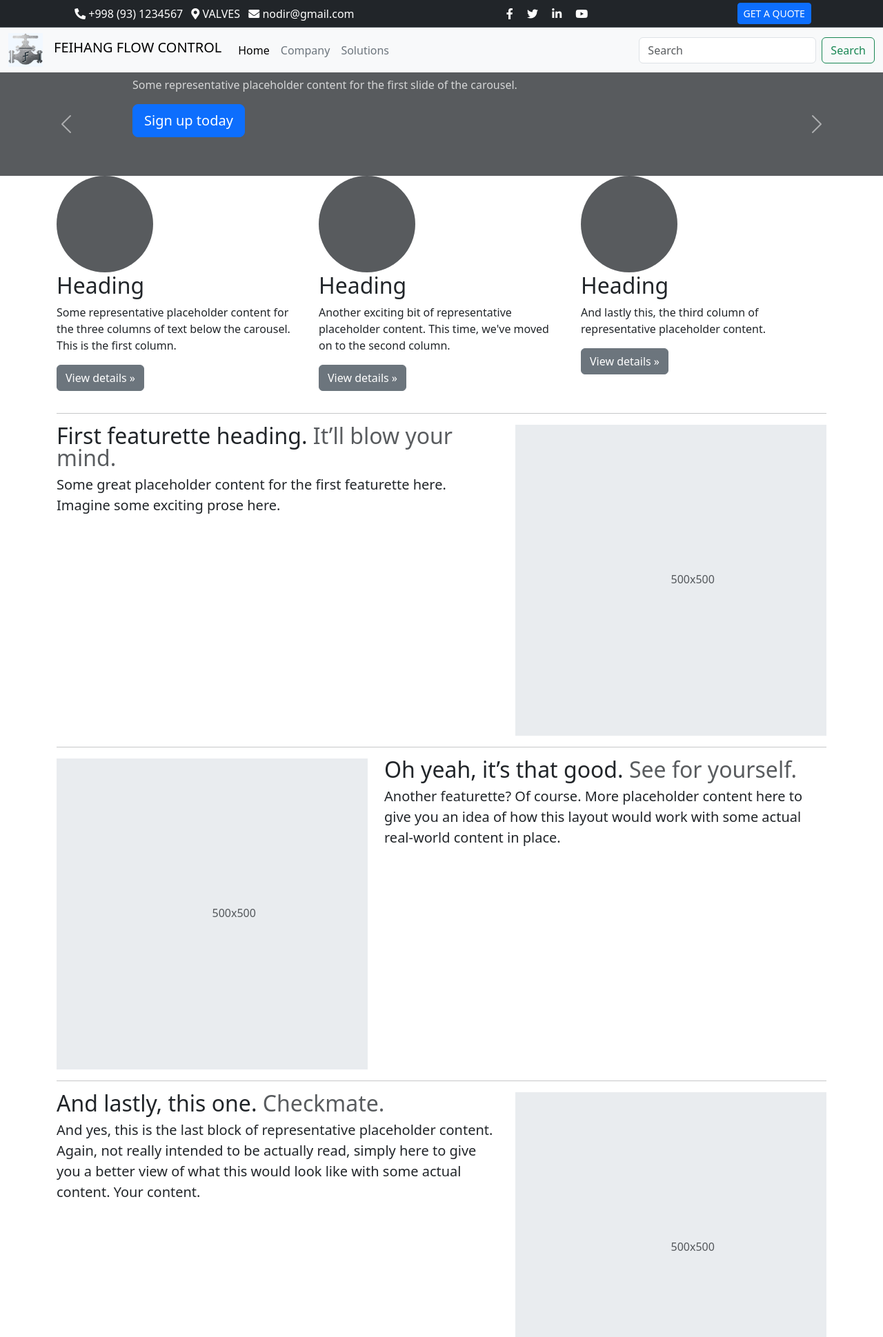
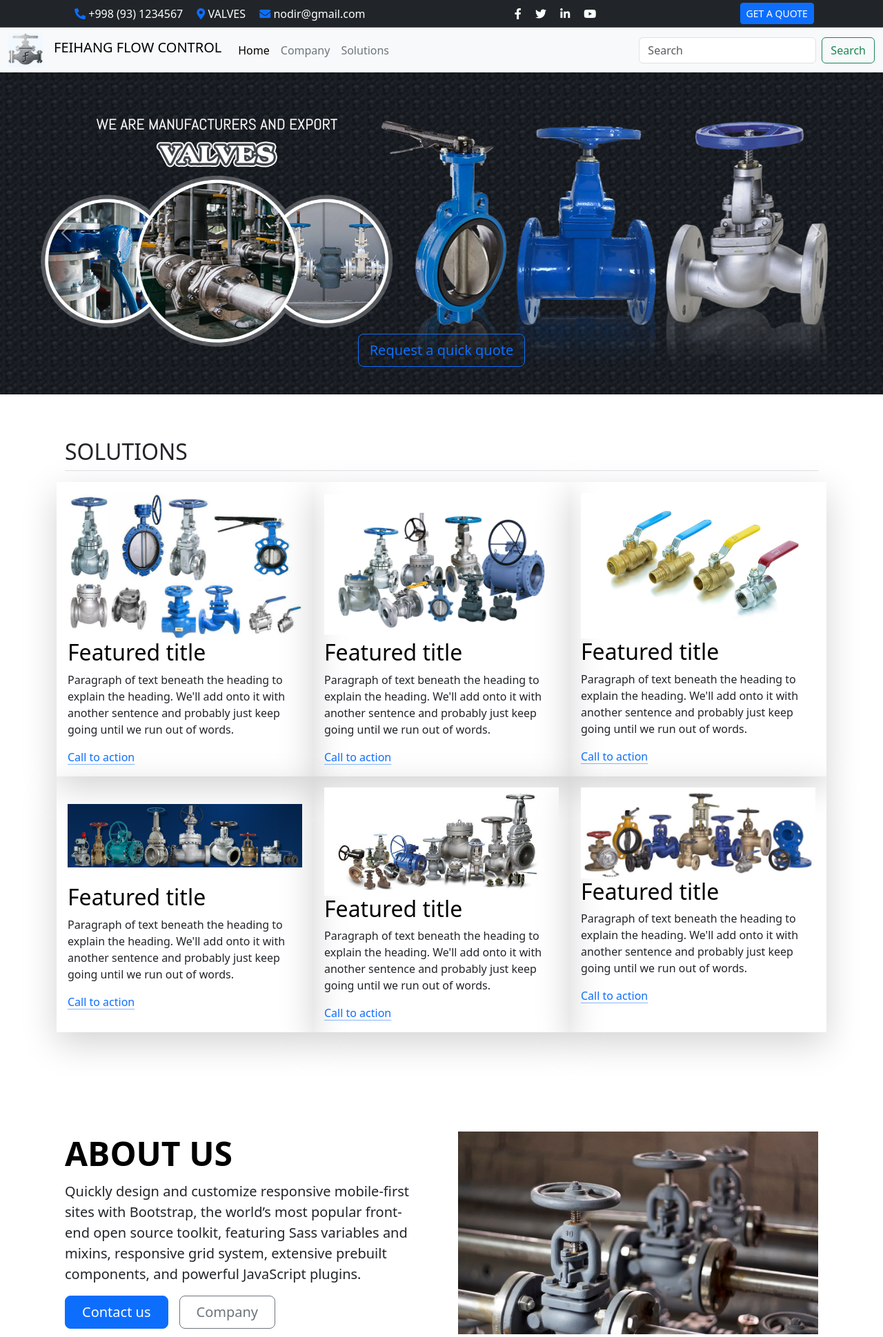
Before and after one commit to NodirByte/Controlvalve-Tech, a Django app: page / in a window 1280 px wide. Shown: the top 1939 px of the page at 69% size. Run offline with Django 5.2, Linux system fonts and the light colour scheme; parts of the project's set-up code (start-up, migrations or seed data) failed here and were passed over.

Commit message:
add main page content

```diff
--- a/website/templates/_footer.html
+++ b/website/templates/_footer.html
@@ -1,16 +1,16 @@
 {% load static %}
 <div class="container-fluid">
   <footer class="d-flex flex-wrap justify-content-between align-items-center py-3 my-4 border-top">
-    <div class="col-md-4 d-flex align-items-center">
+    <div class="col-md-6 d-flex align-items-center">
       <a href="/" class="mb-3 me-2 mb-md-0 text-body-secondary text-decoration-none lh-1">
         <img src="{% static 'images/logo.jpg' %}" alt="logo" width="50" class="mr-2" />
       </a>
       <span class="mb-3 mb-md-0 text-body-secondary"
-        >© 2024 FEIHANG FLOW CONTROL, by NodirByte</span
+        >© 2024 FEIHANG FLOW CONTROL, <br />by NodirByte</span
       >
     </div>
 
-    <ul class="nav col-md-4 justify-content-end list-unstyled d-flex">
+    <ul class="nav col-md-4 justify-content-end d-flex">
       <li class="ms-3">
         <a class="text-body-secondary" href="#"><i class="text-dark mx-2 fab fa-facebook-f"></i></a>
       </li>
--- a/website/templates/_topbar.html
+++ b/website/templates/_topbar.html
@@ -2,9 +2,13 @@
   class="d-flex flex-wrap align-items-center justify-content-center justify-content-md-around py-1 border-bottom bg-dark border-bottom border-body"
   data-bs-theme="dark">
   <div class="pr-2">
-    <span class="text-white mx-1"><i class="fas fa-phone-alt"></i> +998 (93) 1234567</span>
-    <span class="text-white mx-1"><i class="fas fa-map-marker-alt"></i> VALVES</span>
-    <span class="text-white mx-1"><i class="fas fa-envelope"></i> nodir@gmail.com</span>
+    <span class="text-white mx-2"
+      ><i class="text-primary fas fa-phone-alt"></i> +998 (93) 1234567</span
+    >
+    <span class="text-white mx-2"><i class="text-primary fas fa-map-marker-alt"></i> VALVES</span>
+    <span class="text-white mx-2"
+      ><i class="text-primary fas fa-envelope"></i> nodir@gmail.com</span
+    >
   </div>
 
   <div>
--- a/website/templates/main.html
+++ b/website/templates/main.html
@@ -1,94 +1,38 @@
-{% extends "layout/base.html" %} {% block title %}Home{% endblock %}
+{% extends "layout/base.html" %} {% block title %}Home{% endblock %} {% load static %}
 
 <!-- body -->
 {% block body %}
-<svg xmlns="http://www.w3.org/2000/svg" class="d-none">
-  <symbol id="check2" viewBox="0 0 16 16">
-    <path
-      d="M13.854 3.646a.5.5 0 0 1 0 .708l-7 7a.5.5 0 0 1-.708 0l-3.5-3.5a.5.5 0 1 1 .708-.708L6.5 10.293l6.646-6.647a.5.5 0 0 1 .708 0z"></path>
-  </symbol>
-  <symbol id="circle-half" viewBox="0 0 16 16">
-    <path d="M8 15A7 7 0 1 0 8 1v14zm0 1A8 8 0 1 1 8 0a8 8 0 0 1 0 16z"></path>
-  </symbol>
-  <symbol id="moon-stars-fill" viewBox="0 0 16 16">
-    <path
-      d="M6 .278a.768.768 0 0 1 .08.858 7.208 7.208 0 0 0-.878 3.46c0 4.021 3.278 7.277 7.318 7.277.527 0 1.04-.055 1.533-.16a.787.787 0 0 1 .81.316.733.733 0 0 1-.031.893A8.349 8.349 0 0 1 8.344 16C3.734 16 0 12.286 0 7.71 0 4.266 2.114 1.312 5.124.06A.752.752 0 0 1 6 .278z"></path>
-    <path
-      d="M10.794 3.148a.217.217 0 0 1 .412 0l.387 1.162c.173.518.579.924 1.097 1.097l1.162.387a.217.217 0 0 1 0 .412l-1.162.387a1.734 1.734 0 0 0-1.097 1.097l-.387 1.162a.217.217 0 0 1-.412 0l-.387-1.162A1.734 1.734 0 0 0 9.31 6.593l-1.162-.387a.217.217 0 0 1 0-.412l1.162-.387a1.734 1.734 0 0 0 1.097-1.097l.387-1.162zM13.863.099a.145.145 0 0 1 .274 0l.258.774c.115.346.386.617.732.732l.774.258a.145.145 0 0 1 0 .274l-.774.258a1.156 1.156 0 0 0-.732.732l-.258.774a.145.145 0 0 1-.274 0l-.258-.774a1.156 1.156 0 0 0-.732-.732l-.774-.258a.145.145 0 0 1 0-.274l.774-.258c.346-.115.617-.386.732-.732L13.863.1z"></path>
-  </symbol>
-  <symbol id="sun-fill" viewBox="0 0 16 16">
-    <path
-      d="M8 12a4 4 0 1 0 0-8 4 4 0 0 0 0 8zM8 0a.5.5 0 0 1 .5.5v2a.5.5 0 0 1-1 0v-2A.5.5 0 0 1 8 0zm0 13a.5.5 0 0 1 .5.5v2a.5.5 0 0 1-1 0v-2A.5.5 0 0 1 8 13zm8-5a.5.5 0 0 1-.5.5h-2a.5.5 0 0 1 0-1h2a.5.5 0 0 1 .5.5zM3 8a.5.5 0 0 1-.5.5h-2a.5.5 0 0 1 0-1h2A.5.5 0 0 1 3 8zm10.657-5.657a.5.5 0 0 1 0 .707l-1.414 1.415a.5.5 0 1 1-.707-.708l1.414-1.414a.5.5 0 0 1 .707 0zm-9.193 9.193a.5.5 0 0 1 0 .707L3.05 13.657a.5.5 0 0 1-.707-.707l1.414-1.414a.5.5 0 0 1 .707 0zm9.193 2.121a.5.5 0 0 1-.707 0l-1.414-1.414a.5.5 0 0 1 .707-.707l1.414 1.414a.5.5 0 0 1 0 .707zM4.464 4.465a.5.5 0 0 1-.707 0L2.343 3.05a.5.5 0 1 1 .707-.707l1.414 1.414a.5.5 0 0 1 0 .708z"></path>
-  </symbol>
-</svg>
-
 <main>
-  <div id="myCarousel" class="carousel slide mb-6" data-bs-ride="carousel">
+  <!-- Carousel -->
+  <div id="carouselExample" class="carousel slide mb-3">
     <div class="carousel-inner">
       <div class="carousel-item active">
-        <svg
-          class="bd-placeholder-img"
-          width="100%"
-          height="100%"
-          xmlns="http://www.w3.org/2000/svg"
-          aria-hidden="true"
-          preserveAspectRatio="xMidYMid slice"
-          focusable="false">
-          <rect width="100%" height="100%" fill="var(--bs-secondary-color)"></rect>
-        </svg>
-        <div class="container">
-          <div class="carousel-caption text-start">
-            <h1>Example headline.</h1>
-            <p class="opacity-75">
-              Some representative placeholder content for the first slide of the carousel.
-            </p>
-            <p><a class="btn btn-lg btn-primary" href="#">Sign up today</a></p>
-          </div>
+        <img src={% static 'images/valve6.jpg' %} class="d-block img-fluid w-100" alt={% static
+        'images/valve6.jpg' %} />
+        <div class="carousel-caption d-none d-md-block">
+          <a href="#" class="btn btn-lg btn-outline-primary">Request a quick quote</a>
         </div>
       </div>
       <div class="carousel-item">
-        <svg
-          class="bd-placeholder-img"
-          width="100%"
-          height="100%"
-          xmlns="http://www.w3.org/2000/svg"
-          aria-hidden="true"
-          preserveAspectRatio="xMidYMid slice"
-          focusable="false">
-          <rect width="100%" height="100%" fill="var(--bs-secondary-color)"></rect>
-        </svg>
-        <div class="container">
-          <div class="carousel-caption">
-            <h1>Another example headline.</h1>
-            <p>Some representative placeholder content for the second slide of the carousel.</p>
-            <p><a class="btn btn-lg btn-primary" href="#">Learn more</a></p>
-          </div>
+        <img src={% static 'images/valve5.jpg' %} class="d-block w-100" alt={% static
+        'images/valve5.jpg' %} />
+        <div class="carousel-caption d-none d-md-block">
+          <a href="#" class="btn btn-lg btn-outline-primary">Request a quick quote</a>
         </div>
       </div>
       <div class="carousel-item">
-        <svg
-          class="bd-placeholder-img"
-          width="100%"
-          height="100%"
-          xmlns="http://www.w3.org/2000/svg"
-          aria-hidden="true"
-          preserveAspectRatio="xMidYMid slice"
-          focusable="false">
-          <rect width="100%" height="100%" fill="var(--bs-secondary-color)"></rect>
-        </svg>
-        <div class="container">
-          <div class="carousel-caption text-end">
-            <h1>One more for good measure.</h1>
-            <p>Some representative placeholder content for the third slide of this carousel.</p>
-            <p><a class="btn btn-lg btn-primary" href="#">Browse gallery</a></p>
-          </div>
+        <img src={% static 'images/valve10.jpg' %} class="d-block w-100" alt={% static
+        'images/valve10.jpg' %} />
+        <div class="carousel-caption d-none d-md-block">
+          <a href="#" class="btn btn-lg btn-primary">Request a quick quote</a>
         </div>
       </div>
     </div>
+
     <button
       class="carousel-control-prev"
       type="button"
-      data-bs-target="#myCarousel"
+      data-bs-target="#carouselExample"
       data-bs-slide="prev">
       <span class="carousel-control-prev-icon" aria-hidden="true"></span>
       <span class="visually-hidden">Previous</span>
@@ -96,175 +40,163 @@
     <button
       class="carousel-control-next"
       type="button"
-      data-bs-target="#myCarousel"
+      data-bs-target="#carouselExample"
       data-bs-slide="next">
       <span class="carousel-control-next-icon" aria-hidden="true"></span>
       <span class="visually-hidden">Next</span>
     </button>
   </div>
 
-  <!-- Marketing messaging and featurettes
-================================================== -->
-  <!-- Wrap the rest of the page in another container to center all the content. -->
+  <!-- Solutions -->
+  <div class="container px-4 py-5" id="featured-3">
+    <h2 class="pb-2 mb-3 border-bottom">SOLUTIONS</h2>
+    <div class="row g-4 row-cols-1 row-cols-lg-3">
+      <div class="feature col shadow-lg p-3">
+        <img src={% static 'images/valve11.jpg' %} alt="img1" class="img-fluid"/>
+        <h3 class="fs-2 text-body-emphasis">Featured title</h3>
+        <p>
+          Paragraph of text beneath the heading to explain the heading. We'll add onto it with
+          another sentence and probably just keep going until we run out of words.
+        </p>
+        <a href="#" class="icon-link">
+          Call to action
+          <svg class="bi"><use xlink:href="#chevron-right"></use></svg>
+        </a>
+      </div>
 
-  <div class="container marketing">
-    <!-- Three columns of text below the carousel -->
-    <div class="row">
-      <div class="col-lg-4">
-        <svg
-          class="bd-placeholder-img rounded-circle"
-          width="140"
-          height="140"
-          xmlns="http://www.w3.org/2000/svg"
-          role="img"
-          aria-label="Placeholder"
-          preserveAspectRatio="xMidYMid slice"
-          focusable="false">
-          <title>Placeholder</title>
-          <rect width="100%" height="100%" fill="var(--bs-secondary-color)"></rect>
-        </svg>
-        <h2 class="fw-normal">Heading</h2>
+      <div class="feature col shadow-lg p-3">
+        <img src={% static 'images/valve13.jpg' %} alt="img1" class="img-fluid"/>
+        <h3 class="fs-2 text-body-emphasis">Featured title</h3>
         <p>
-          Some representative placeholder content for the three columns of text below the carousel.
-          This is the first column.
+          Paragraph of text beneath the heading to explain the heading. We'll add onto it with
+          another sentence and probably just keep going until we run out of words.
         </p>
-        <p><a class="btn btn-secondary" href="#">View details »</a></p>
+        <a href="#" class="icon-link">
+          Call to action
+          <svg class="bi"><use xlink:href="#chevron-right"></use></svg>
+        </a>
       </div>
-      <!-- /.col-lg-4 -->
-      <div class="col-lg-4">
-        <svg
-          class="bd-placeholder-img rounded-circle"
-          width="140"
-          height="140"
-          xmlns="http://www.w3.org/2000/svg"
-          role="img"
-          aria-label="Placeholder"
-          preserveAspectRatio="xMidYMid slice"
-          focusable="false">
-          <title>Placeholder</title>
-          <rect width="100%" height="100%" fill="var(--bs-secondary-color)"></rect>
-        </svg>
-        <h2 class="fw-normal">Heading</h2>
+
+      <div class="feature col shadow-lg p-3">
+        <img src={% static 'images/valve8.jpg' %} alt="img1" class="img-fluid w-70"/>
+        <h3 class="fs-2 text-body-emphasis">Featured title</h3>
         <p>
-          Another exciting bit of representative placeholder content. This time, we've moved on to
-          the second column.
+          Paragraph of text beneath the heading to explain the heading. We'll add onto it with
+          another sentence and probably just keep going until we run out of words.
         </p>
-        <p><a class="btn btn-secondary" href="#">View details »</a></p>
-      </div>
-      <!-- /.col-lg-4 -->
-      <div class="col-lg-4">
-        <svg
-          class="bd-placeholder-img rounded-circle"
-          width="140"
-          height="140"
-          xmlns="http://www.w3.org/2000/svg"
-          role="img"
-          aria-label="Placeholder"
-          preserveAspectRatio="xMidYMid slice"
-          focusable="false">
-          <title>Placeholder</title>
-          <rect width="100%" height="100%" fill="var(--bs-secondary-color)"></rect>
-        </svg>
-        <h2 class="fw-normal">Heading</h2>
-        <p>And lastly this, the third column of representative placeholder content.</p>
-        <p><a class="btn btn-secondary" href="#">View details »</a></p>
-      </div>
-      <!-- /.col-lg-4 -->
-    </div>
-    <!-- /.row -->
-
-    <!-- START THE FEATURETTES -->
-
-    <hr class="featurette-divider" />
-
-    <div class="row featurette">
-      <div class="col-md-7">
-        <h2 class="featurette-heading fw-normal lh-1">
-          First featurette heading. <span class="text-body-secondary">It’ll blow your mind.</span>
-        </h2>
-        <p class="lead">
-          Some great placeholder content for the first featurette here. Imagine some exciting prose
-          here.
-        </p>
-      </div>
-      <div class="col-md-5">
-        <svg
-          class="bd-placeholder-img bd-placeholder-img-lg featurette-image img-fluid mx-auto"
-          width="500"
-          height="500"
-          xmlns="http://www.w3.org/2000/svg"
-          role="img"
-          aria-label="Placeholder: 500x500"
-          preserveAspectRatio="xMidYMid slice"
-          focusable="false">
-          <title>Placeholder</title>
-          <rect width="100%" height="100%" fill="var(--bs-secondary-bg)"></rect>
-          <text x="50%" y="50%" fill="var(--bs-secondary-color)" dy=".3em">500x500</text>
-        </svg>
+        <a href="#" class="icon-link">
+          Call to action
+          <svg class="bi"><use xlink:href="#chevron-right"></use></svg>
+        </a>
       </div>
     </div>
 
-    <hr class="featurette-divider" />
+    <div class="row g-4 row-cols-1 row-cols-lg-3">
+      <div class="feature col shadow-lg p-3">
+        <img src={% static 'images/valve4.jpg' %} alt="img1" class="img-fluid my-4"/>
+        <h3 class="fs-2 text-body-emphasis">Featured title</h3>
+        <p>
+          Paragraph of text beneath the heading to explain the heading. We'll add onto it with
+          another sentence and probably just keep going until we run out of words.
+        </p>
+        <a href="#" class="icon-link">
+          Call to action
+          <svg class="bi"><use xlink:href="#chevron-right"></use></svg>
+        </a>
+      </div>
 
-    <div class="row featurette">
-      <div class="col-md-7 order-md-2">
-        <h2 class="featurette-heading fw-normal lh-1">
-          Oh yeah, it’s that good. <span class="text-body-secondary">See for yourself.</span>
-        </h2>
-        <p class="lead">
-          Another featurette? Of course. More placeholder content here to give you an idea of how
-          this layout would work with some actual real-world content in place.
+      <div class="feature col shadow-lg p-3">
+        <img src={% static 'images/valve7.jpg' %} alt="img1" class="img-fluid"/>
+        <h3 class="fs-2 text-body-emphasis">Featured title</h3>
+        <p>
+          Paragraph of text beneath the heading to explain the heading. We'll add onto it with
+          another sentence and probably just keep going until we run out of words.
         </p>
+        <a href="#" class="icon-link">
+          Call to action
+          <svg class="bi"><use xlink:href="#chevron-right"></use></svg>
+        </a>
       </div>
-      <div class="col-md-5 order-md-1">
-        <svg
-          class="bd-placeholder-img bd-placeholder-img-lg featurette-image img-fluid mx-auto"
-          width="500"
-          height="500"
-          xmlns="http://www.w3.org/2000/svg"
-          role="img"
-          aria-label="Placeholder: 500x500"
-          preserveAspectRatio="xMidYMid slice"
-          focusable="false">
-          <title>Placeholder</title>
-          <rect width="100%" height="100%" fill="var(--bs-secondary-bg)"></rect>
-          <text x="50%" y="50%" fill="var(--bs-secondary-color)" dy=".3em">500x500</text>
-        </svg>
+
+      <div class="feature col shadow-lg p-3">
+        <img src={% static 'images/valve12.jpg' %} alt="img1" class="img-fluid w-70"/>
+        <h3 class="fs-2 text-body-emphasis">Featured title</h3>
+        <p>
+          Paragraph of text beneath the heading to explain the heading. We'll add onto it with
+          another sentence and probably just keep going until we run out of words.
+        </p>
+        <a href="#" class="icon-link">
+          Call to action
+          <svg class="bi"><use xlink:href="#chevron-right"></use></svg>
+        </a>
       </div>
     </div>
+  </div>
 
-    <hr class="featurette-divider" />
-
-    <div class="row featurette">
-      <div class="col-md-7">
-        <h2 class="featurette-heading fw-normal lh-1">
-          And lastly, this one. <span class="text-body-secondary">Checkmate.</span>
-        </h2>
+  <!-- About us -->
+  <div class="container col-xxl-8 px-4 py-5">
+    <div class="row flex-lg-row-reverse align-items-center g-5 py-5">
+      <div class="col-10 col-sm-8 col-lg-6 mx-auto">
+        <img src={% static 'images/valve2.jpg' %} class="d-block mx-lg-auto img-fluid"
+        alt="Bootstrap Themes" width="700" height="500" loading="lazy">
+      </div>
+      <div class="col-lg-6">
+        <h1 class="display-5 fw-bold text-body-emphasis lh-1 mb-3">ABOUT US</h1>
         <p class="lead">
-          And yes, this is the last block of representative placeholder content. Again, not really
-          intended to be actually read, simply here to give you a better view of what this would
-          look like with some actual content. Your content.
+          Quickly design and customize responsive mobile-first sites with Bootstrap, the world’s
+          most popular front-end open source toolkit, featuring Sass variables and mixins,
+          responsive grid system, extensive prebuilt components, and powerful JavaScript plugins.
         </p>
-      </div>
-      <div class="col-md-5">
-        <svg
-          class="bd-placeholder-img bd-placeholder-img-lg featurette-image img-fluid mx-auto"
-          width="500"
-          height="500"
-          xmlns="http://www.w3.org/2000/svg"
-          role="img"
-          aria-label="Placeholder: 500x500"
-          preserveAspectRatio="xMidYMid slice"
-          focusable="false">
-          <title>Placeholder</title>
-          <rect width="100%" height="100%" fill="var(--bs-secondary-bg)"></rect>
-          <text x="50%" y="50%" fill="var(--bs-secondary-color)" dy=".3em">500x500</text>
-        </svg>
+        <div class="d-grid gap-2 d-md-flex justify-content-md-start">
+          <a href="/contact-us" type="button" class="btn btn-primary btn-lg px-4 me-md-2"
+            >Contact us</a
+          >
+          <a href="/company" type="button" class="btn btn-outline-secondary btn-lg px-4">Company</a>
+        </div>
       </div>
     </div>
+  </div>
 
-    <!-- /END THE FEATURETTES -->
+  <!-- Company data -->
+  <div class="mx-auto position-relative text-white">
+    <img src="{% static 'images/valve15.jpg' %}" alt="img1" class="img-fluid w-100" />
+    <div
+      class="container-fluid position-absolute top-50 start-50 translate-middle text-center bg-dark bg-opacity-50 w-100 pb-5 rounded">
+      <p class="display-6 mb-2">Serving the extreme conditions for a better world. <br /></p>
+      <p class="h3 my-3">FEIHANG FLOW CONTROL</p>
+
+      <div class="container-fluid text-start">
+        <div class="row g-1 row-cols-1 row-cols-lg-3">
+          <div class="col d-flex align-items-start bg-dark bg-opacity-75">
+            <div class="bg-dark bg-opacity-100 p-3 rounded me-3">
+              <i class="fs-2 text-primary fas fa-map-marker-alt mt-2"></i>
+            </div>
+            <div>
+              <p class="h6 mb-1">Visit us</p>
+              <p class="fs-5 fw-bold">Location</p>
+            </div>
+          </div>
+          <div class="col d-flex align-items-start bg-dark bg-opacity-75">
+            <div class="bg-dark bg-opacity-90 p-3 rounded me-3">
+              <i class="fs-2 text-primary fas fa-envelope mt-2"></i>
+            </div>
+            <div>
+              <p class="h6 mb-1">Email us</p>
+              <p class="fs-5 fw-bold">nodir@gmail.com</p>
+            </div>
+          </div>
+          <div class="col d-flex align-items-start bg-dark bg-opacity-75">
+            <div class="bg-dark bg-opacity-90 p-3 rounded me-3">
+              <i class="fs-2 text-primary fas fa-phone-alt mt-2"></i>
+            </div>
+            <div>
+              <p class="h6 mb-1">Call us</p>
+              <p class="fs-5 fw-bold">+998 93 321 33 16</p>
+            </div>
+          </div>
+        </div>
+      </div>
+    </div>
   </div>
-  <!-- /.container -->
 </main>
 {% endblock %}
```
Also changed, not shown: website/static/images/bmwBlack.jpg (deleted), website/static/images/valve1.jpg (added), website/static/images/valve10.jpg (added), website/static/images/valve11.jpg (added), website/static/images/valve12.jpg (added), website/static/images/valve13.jpg (added), website/static/images/valve14.jpg (added), website/static/images/valve15.jpg (added), website/static/images/valve16.jpg (added), website/static/images/valve2.jpg (added), website/static/images/valve3.jpg (added), website/static/images/valve4.jpg (added), website/static/images/valve5.jpg (added), website/static/images/valve6.jpg (added), 3 more files.
